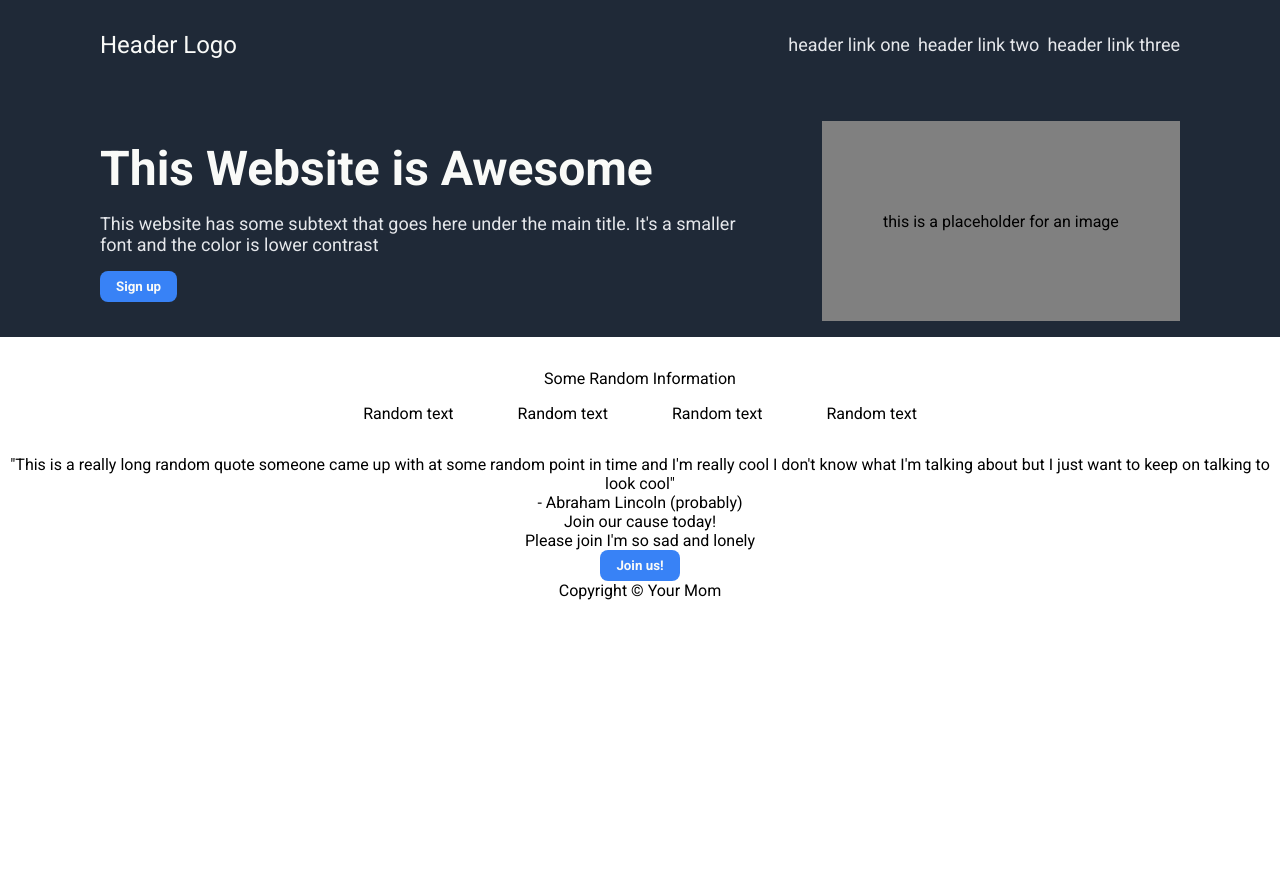
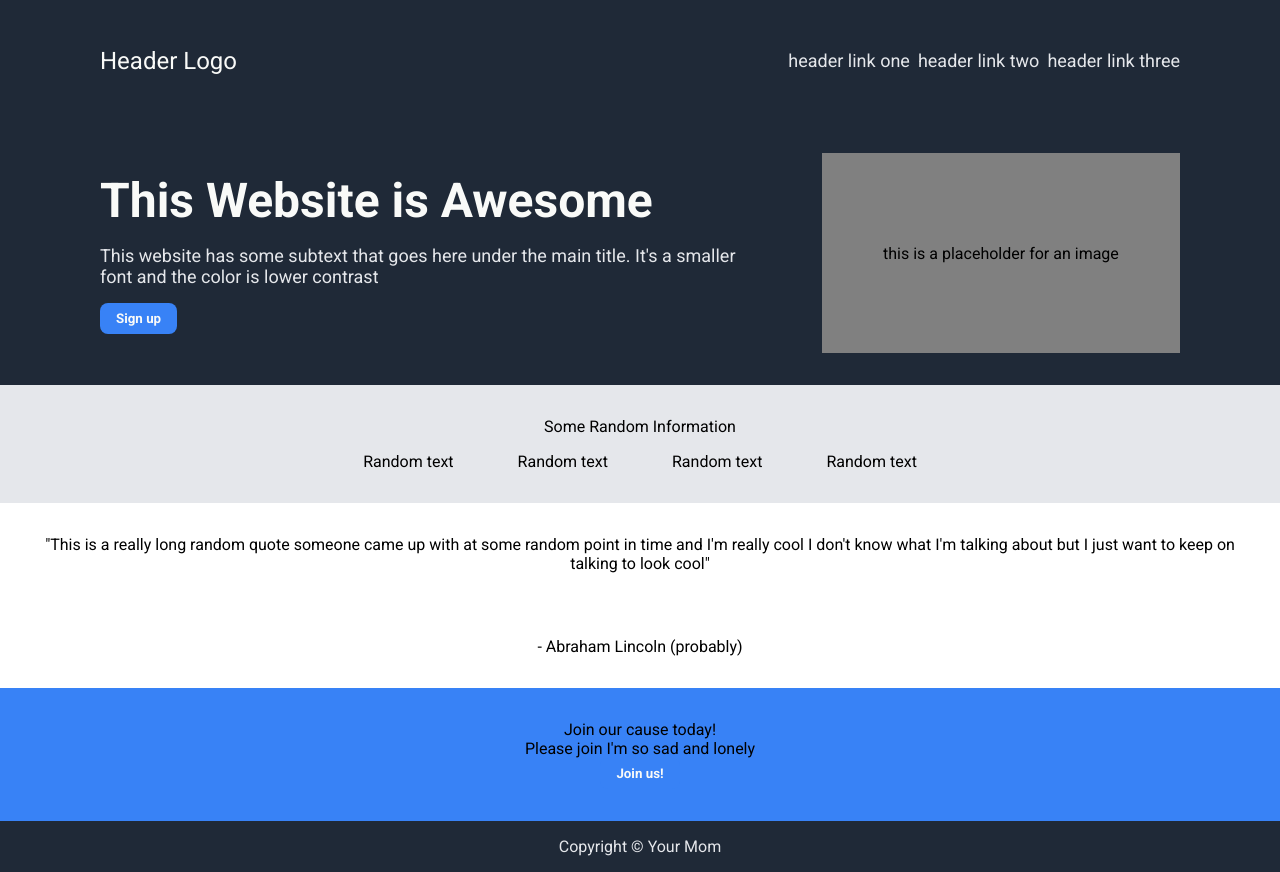
Before and after one commit to andhuynh/top-landing-page, a plain HTML site: page index.html in a window 1280 px wide. Before the commit the page ends 800 px from the top, so only its background shows below. Drawn offline with Linux system fonts and the light colour scheme.

Commit message:
Basic landing page complete

```diff
--- a/style.css
+++ b/style.css
@@ -8,6 +8,7 @@ body{
     display: flex;
     flex-direction: column;
     text-align: center;
+    flex: 1;
 }
 
 ul{
@@ -20,11 +21,16 @@ li{
     list-style-type: none;
 }
 
+.top-section{
+    display: flex;
+    flex-direction: column;
+}
+
 .header, .content{
     display:flex;
     justify-content:space-between;
     background-color: #1F2937;
-    padding: 16px 100px;
+    padding: 32px 100px;
     align-items: center;
 }
 
@@ -86,6 +92,7 @@ button{
     justify-content: center;
     padding: 32px;
     gap: 16px;
+    background-color: #E5E7EB;
 }
 
 .gallery{
@@ -93,3 +100,23 @@ button{
     justify-content: center;
     gap: 64px;
 }
+
+.quote, .speaker{
+    padding: 32px;
+}
+
+.call-to-action{
+    padding: 32px 200px;
+    background-color: #3882F6;
+}
+
+.action-header, .action-description{
+    background-color: #3882F6;
+    padding: 0px 64px;
+}
+
+.footer{
+    background-color: #1F2937;
+    color:#E5E7EB;
+    padding: 16px;
+}
```
Also changed, not shown: index.html (+4 -1 lines).
